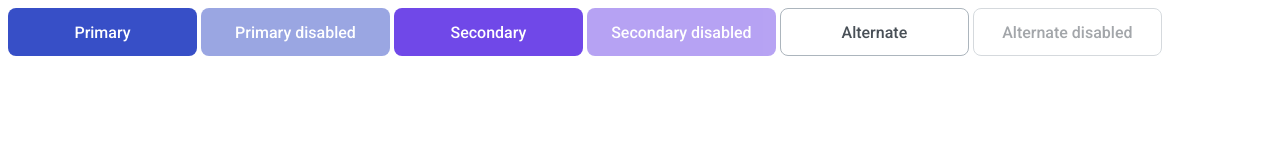
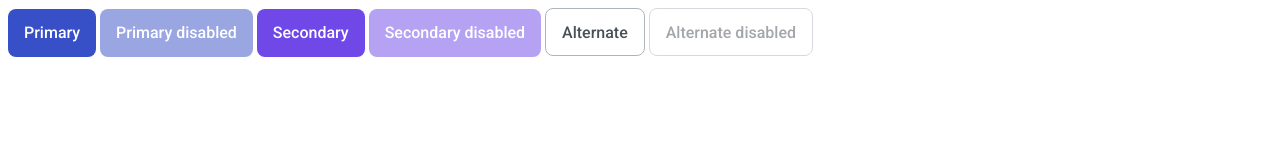
Before and after one commit to js-tasks-ru/htmlcss-20220811_mogvay-73, a website: page 03-lection1/01-button/index.html in a window 1280 px wide. Drawn offline with Linux system fonts and the light colour scheme.

Commit message:
03-01-button fix solution

```diff
--- a/03-lection1/01-button/button.css
+++ b/03-lection1/01-button/button.css
@@ -1,7 +1,8 @@
 /* Стилизация кнопки */
 
-button{
-    width: 189px;
+.button{
+    font-family: 'Roboto', sans-serif;
+    padding: 0.875rem 1rem;
     height: 48px;
     border: none;
     border-radius: 8px;
@@ -11,9 +12,8 @@ button{
     cursor: pointer;
 }
 
-button:disabled{
+.button:disabled{
     opacity: 0.5;
-    cursor: default;
     pointer-events: none; /*Убираем поведение hover c заблокированного элемента */
 }
 
--- a/03-lection1/01-button/index.html
+++ b/03-lection1/01-button/index.html
@@ -6,13 +6,13 @@
     <link rel="stylesheet" href="./button.css">
 </head>
 <body>
-        <div class="button">
-        <button class="button_primary">Primary</button>
-        <button class="button_primary" disabled>Primary disabled</button>
-        <button class="button_secondary">Secondary</button>
-        <button class="button_secondary" disabled>Secondary disabled</button>
-        <button class="button_alternate">Alternate</button>
-        <button class="button_alternate" disabled>Alternate disabled</button>
+<div class="buttons">
+    <button class="button button_primary">Primary</button>
+    <button class="button button_primary" disabled>Primary disabled</button>
+    <button class="button button_secondary">Secondary</button>
+    <button class="button button_secondary" disabled>Secondary disabled</button>
+    <button class="button button_alternate">Alternate</button>
+    <button class="button button_alternate" disabled>Alternate disabled</button>
 </div>
 </body>
 </html>
```
Lines whose indentation alone changed are shown as unchanged.
